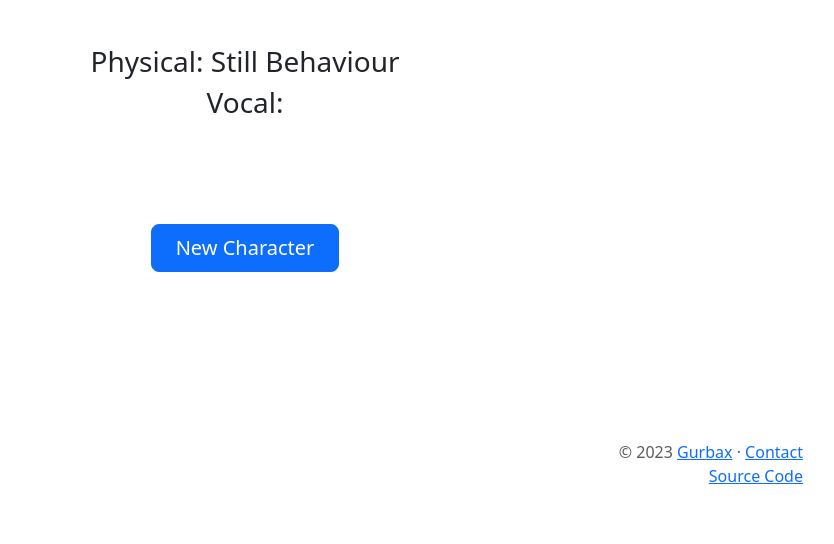
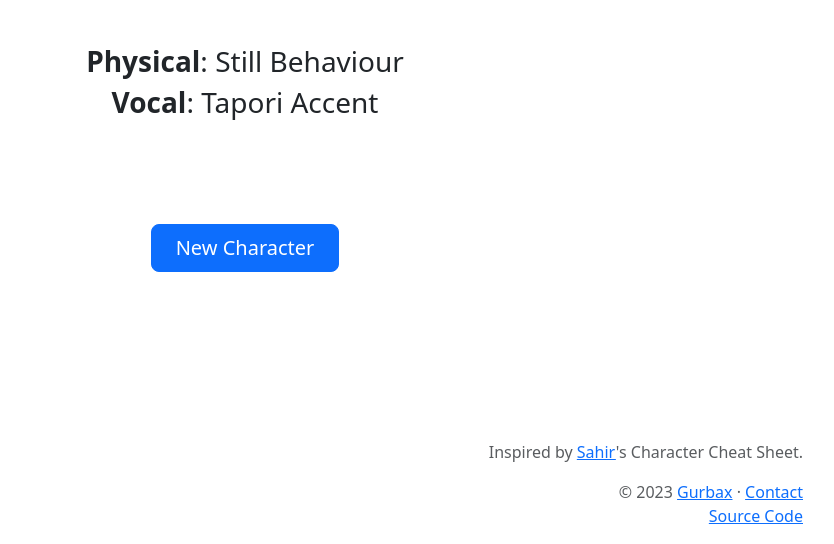
Before and after one commit to gurbax-lol/CharacterCreator, a plain HTML site: page index.html in a window 1280 px wide. Shown: the part 276-820 px from the top of the page, without its empty margins (395-1229 px from the left). Drawn offline with nearby package versions, Linux system fonts and the light colour scheme.

Commit message:
Add setTraits fn

```diff
--- a/index.html
+++ b/index.html
@@ -20,22 +20,23 @@
       <h1 class="display-5 fw-bold">Character Creator</h1>
       <div class="col-lg-6 mx-auto">
         <p class="lead mb-4">Your character's traits are...</p><br>
-        <h3 style="text-transform: capitalize;">Physical: <span id="physical"></span></h3>
-        <h3 style="text-transform: capitalize;">Vocal: <span id="vocal"></span></h3>
+        <h3 style="text-transform: capitalize;"><strong>Physical</strong>: <span id="physical"></span></h3>
+        <h3 style="text-transform: capitalize;"><strong>Vocal</strong>: <span id="vocal"></span></h3>
         <br><br><br><br>
         <div class="d-grid gap-2 d-sm-flex justify-content-sm-center">
-          <button type="button" class="btn btn-primary btn-lg px-4 gap-3" onClick="window.location.reload();">New
+          <button type="button" class="btn btn-primary btn-lg px-4 gap-3" onClick="setTraits();">New
             Character</button>
         </div>
       </div>
     </div>
     <br><br><br>
     <footer class="container text-end text-muted">
+      <p>Inspired by <a href="https://www.instagram.com/sahir31/" target="_blank">Sahir</a>'s Character Cheat Sheet.</p>
       <p>©
         <script type="text/javascript">
           document.write(new Date().getFullYear());
         </script> <a href="https://gurbax.lol/">Gurbax</a> · <a href="https://gurbax.lol/contact">Contact</a> <br> <a
-          href="https://github.com/gurbax-lol/CharacterCreator">Source Code</a>
+          href="https://github.com/gurbax-lol/CharacterCreator" target="_blank">Source Code</a>
       </p>
     </footer>
   </main>
--- a/script.js
+++ b/script.js
@@ -1,19 +1,25 @@
-let physicalTrait = "";
-let vocalTrait = "";
-
 const allPhysicaTraits = {
     "speed": ["fast", "slow"],
     "behaviour": ["fidgety", "still"],
     "movement": ["legato", "staccato"]
 }
 
-let randomTrait = function (obj) {
-    let keys = Object.keys(obj);
+const allVocalTraits = {
+    "accent": ["british", "french", "malayali", "punjabi", "italian", "tapori"],
+    "pitch": ["low", "high"],
+    "talker": ["fast", "slow"]
+}
+
+function randomTrait(obj) {
+    let keys = Object.keys(obj);  // All keys in obj
     random_key = keys[Math.floor(Math.random() * keys.length)]
     random_value = obj[random_key][Math.floor(Math.random() * obj[random_key].length)]
-    output = `${random_value} ${random_key}`
-    return output;
+    return `${random_value} ${random_key}`;
 };
 
-document.getElementById("physical").innerHTML = randomTrait(allPhysicaTraits);
-document.getElementById("vocal").innerHTML = vocalTrait;
+function setTraits() {
+    document.getElementById("physical").innerHTML = randomTrait(allPhysicaTraits);
+    document.getElementById("vocal").innerHTML = randomTrait(allVocalTraits);
+}
+
+setTraits()
```
